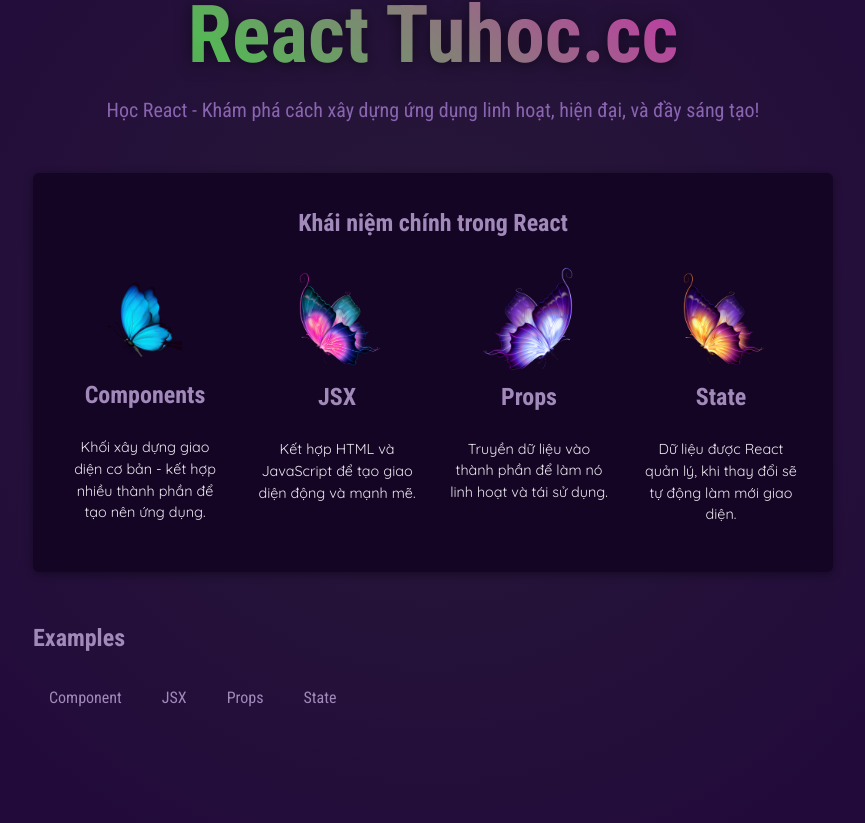
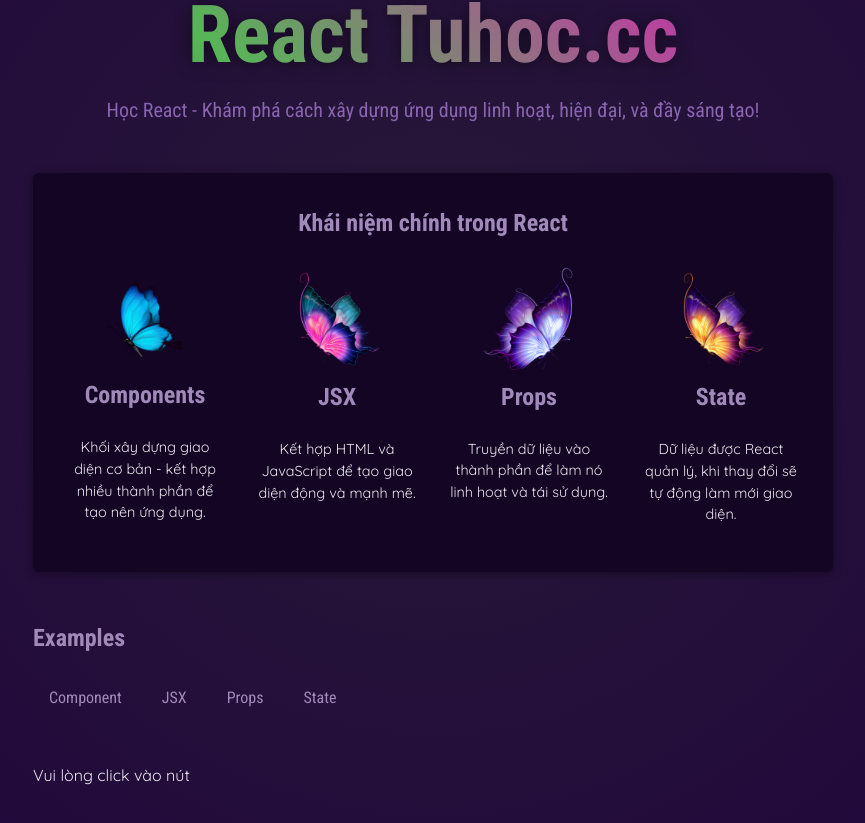
Before and after one commit to QUANG221222/Study-Reactjs, a React (Vite) app in the folder 14.0 props-start/: page / in a window 1280 px wide. Shown: the part 319-1142 px from the top of the page, without its empty margins (207-1072 px from the left). Built offline with nearby package versions, Linux system fonts and the light colour scheme.

Commit message:
14.9 State React

```diff
--- a/14.0 props-start/src/App.jsx
+++ b/14.0 props-start/src/App.jsx
@@ -1,11 +1,14 @@
+import { useState } from "react";
 import { myData } from "../data.js";
 import Header from "./components/Header/Header.jsx";
 import MainContent from "./components/MainContent/MainContent.jsx";
 import TabButton from "./components/TabButton.jsx";
 
 function App() {
+  const [selectedTopic, setSelectedTopic] = useState("Vui lòng click vào nút");
+  console.log("App được gọi");
   function handleSelect(selectButton) {
-    alert(`${selectButton} đã được chọn`);
+    setSelectedTopic(selectButton);
   }
   return (
     <>
@@ -30,6 +33,7 @@
             <TabButton onSelect={() => {handleSelect('state')}}>State</TabButton>
           </menu>
         </section>
+        {selectedTopic}
       </main>
     </>
   );
```
Also changed, not shown: 1 other file (tests, documents, lock files or other folders).
